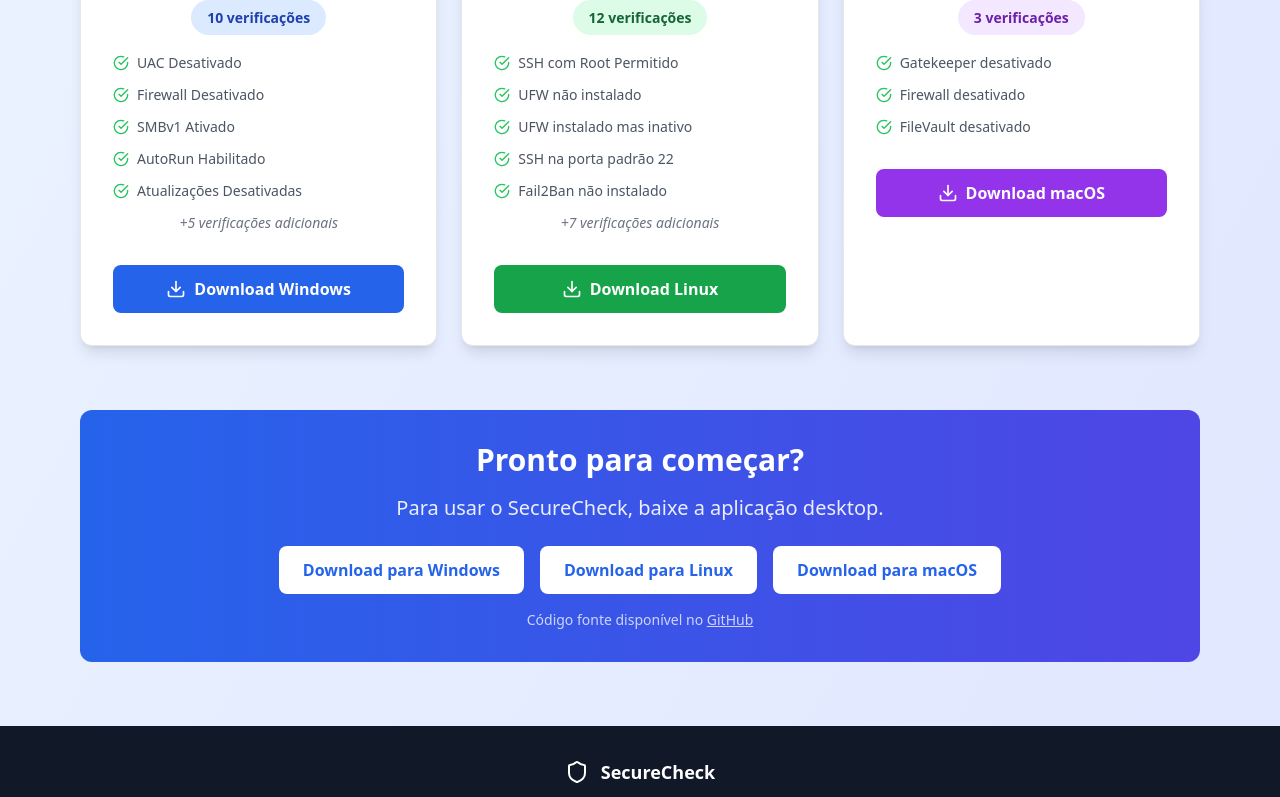
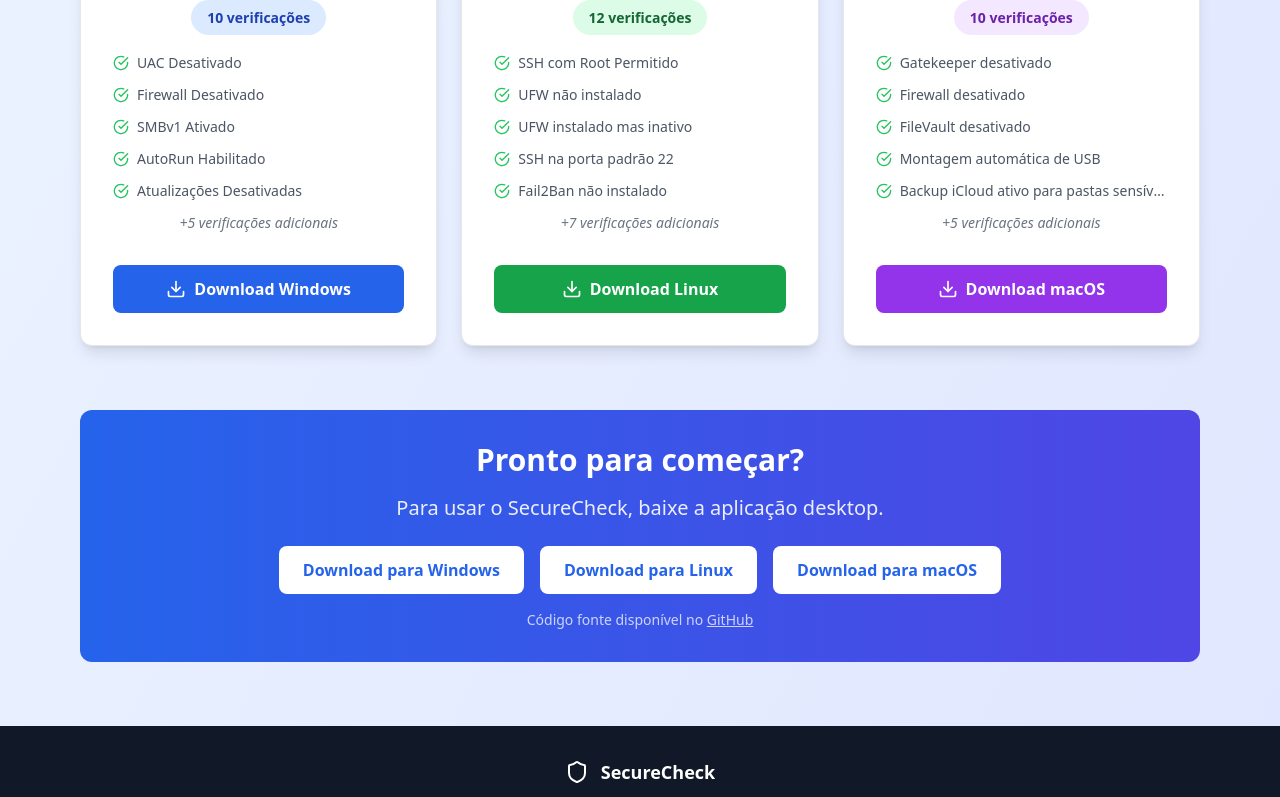
Before and after one commit to jeanccoelho/secure-check, a React (Vite) app: page / in a window 1280 px wide. Shown: the part 1440-2237 px from the top of the page. Built offline with nearby package versions, Linux system fonts and the light colour scheme.

Commit message:
Sincronizar vulnerabilidades do macOS entre JSON e web

```diff
--- a/src/data/vulnerabilities.ts
+++ b/src/data/vulnerabilities.ts
@@ -205,6 +205,62 @@ export const vulnerabilityDefinitions: VulnerabilityDefinitions = {
       "impact": "Dados vulneráveis em caso de perda do equipamento.",
       "severity": "Alta",
       "fix": "Ativar via Preferências do Sistema > Segurança > FileVault"
+    },
+    {
+      "id": "AUTOMOUNT_USB",
+      "name": "Montagem automática de USB",
+      "description": "USBs são montados automaticamente.",
+      "impact": "Risco de malware em mídia removível.",
+      "severity": "Média",
+      "fix": "Usar launchd para interceptar e bloquear automount"
+    },
+    {
+      "id": "ICLOUD_BACKUP_ON",
+      "name": "Backup iCloud ativo para pastas sensíveis",
+      "description": "Arquivos podem ser sincronizados para a nuvem inadvertidamente.",
+      "impact": "Vazamento de dados.",
+      "severity": "Média",
+      "fix": "Desativar iCloud Drive para Documentos/Área de Trabalho"
+    },
+    {
+      "id": "UNKNOWN_EXTENSIONS_ENABLED",
+      "name": "Execução de extensões não identificadas",
+      "description": "Extensões do sistema de terceiros ativas.",
+      "impact": "Risco de rootkits.",
+      "severity": "Alta",
+      "fix": "Remover extensões suspeitas com spctl --remove"
+    },
+    {
+      "id": "NO_PASSWORD_SLEEP",
+      "name": "Sem senha ao sair do repouso",
+      "description": "Sistema desbloqueia automaticamente após o repouso.",
+      "impact": "Acesso físico não autorizado.",
+      "severity": "Média",
+      "fix": "Ativar via Preferências > Segurança > Senha após repouso"
+    },
+    {
+      "id": "SHARING_SERVICES_ON",
+      "name": "Serviços de Compartilhamento Ativos",
+      "description": "Compartilhamento de arquivos, impressoras, etc.",
+      "impact": "Exposição de serviços na rede local.",
+      "severity": "Média",
+      "fix": "Desativar em Preferências > Compartilhamento"
+    },
+    {
+      "id": "SIP_DISABLED",
+      "name": "System Integrity Protection desativado",
+      "description": "SIP está desabilitado.",
+      "impact": "Proteções do sistema comprometidas.",
+      "severity": "Alta",
+      "fix": "Reativar via recovery: csrutil enable"
+    },
+    {
+      "id": "REMOTE_LOGIN_ENABLED",
+      "name": "Login remoto ativo",
+      "description": "SSH está ativado.",
+      "impact": "Possível acesso remoto não autorizado.",
+      "severity": "Alta",
+      "fix": "Desativar em Preferências > Compartilhamento > Login remoto"
     }
   ]
 };
```
